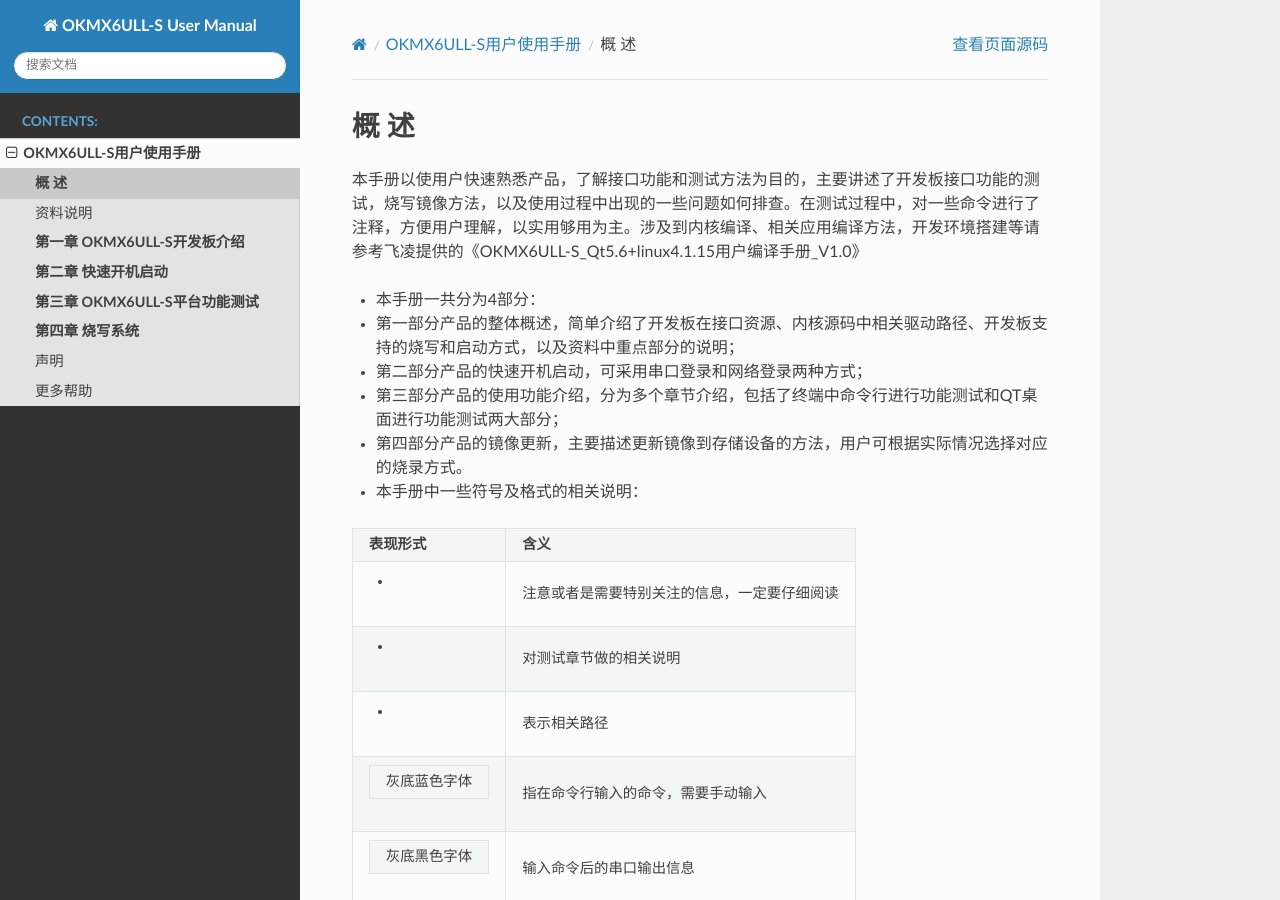
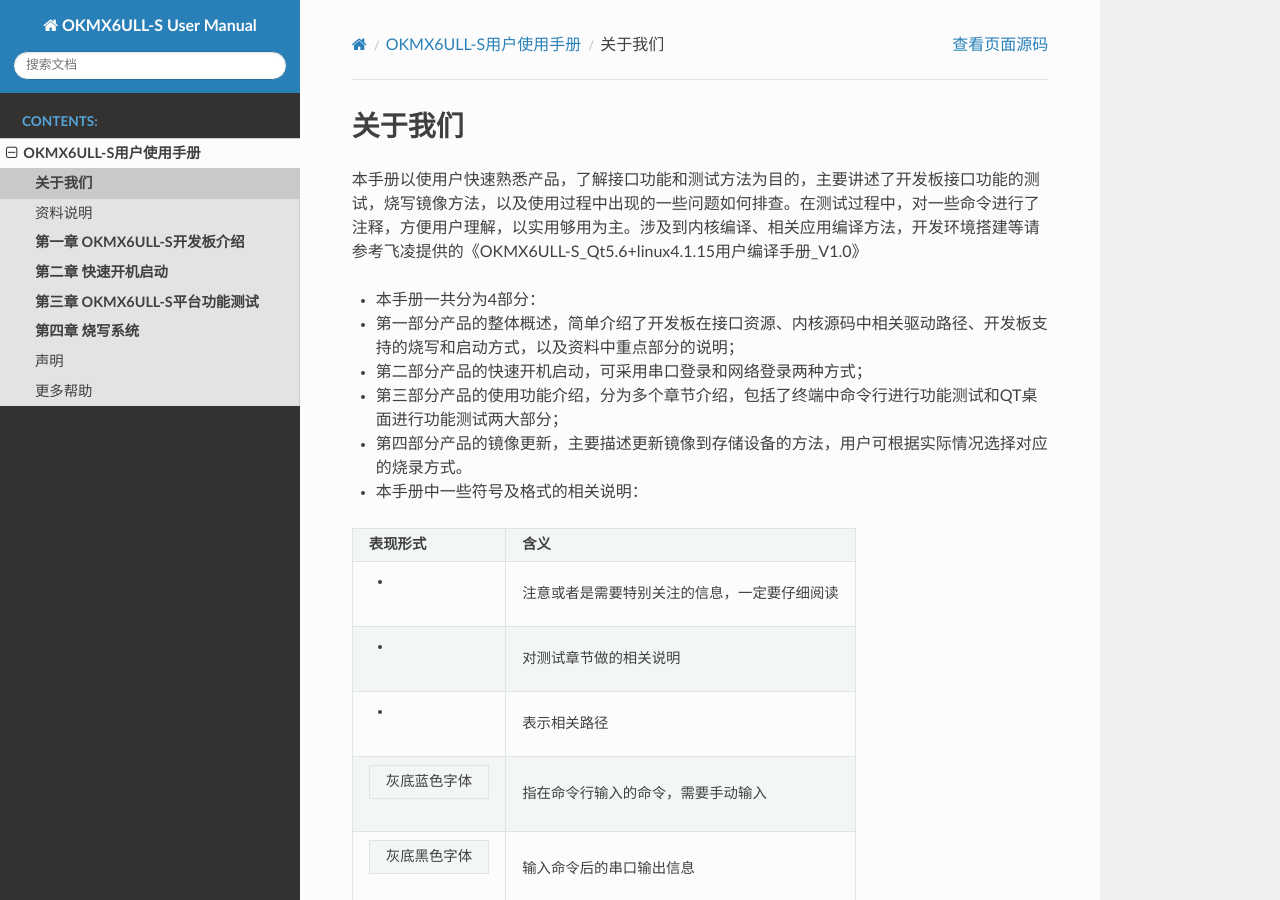
Before and after one commit to MarkWang16/OKMX6ULL-S-UserManual, a Sphinx documentation site: the page built from source/UserManual/00_Overview/contents.rst, in a window 1280 px wide and 900 px high. Built offline with Sphinx 7.4.7 and the Read the Docs theme 2.0.0, drawn with Linux system fonts in a browser that asks for light colours.

Commit message:
Update contents.rst

```diff
--- a/source/UserManual/00_Overview/contents.rst
+++ b/source/UserManual/00_Overview/contents.rst
@@ -1,4 +1,4 @@
-概 述
+关于我们
 =====
 
 本手册以使用户快速熟悉产品，了解接口功能和测试方法为目的，主要讲述了开发板接口功能的测试，烧写镜像方法，以及使用过程中出现的一些问题如何排查。在测试过程中，对一些命令进行了注释，方便用户理解，以实用够用为主。涉及到内核编译、相关应用编译方法，开发环境搭建等请参考飞凌提供的《OKMX6ULL-S\_Qt5.6+linux4.1.15用户编译手册\_V1.0》
```
